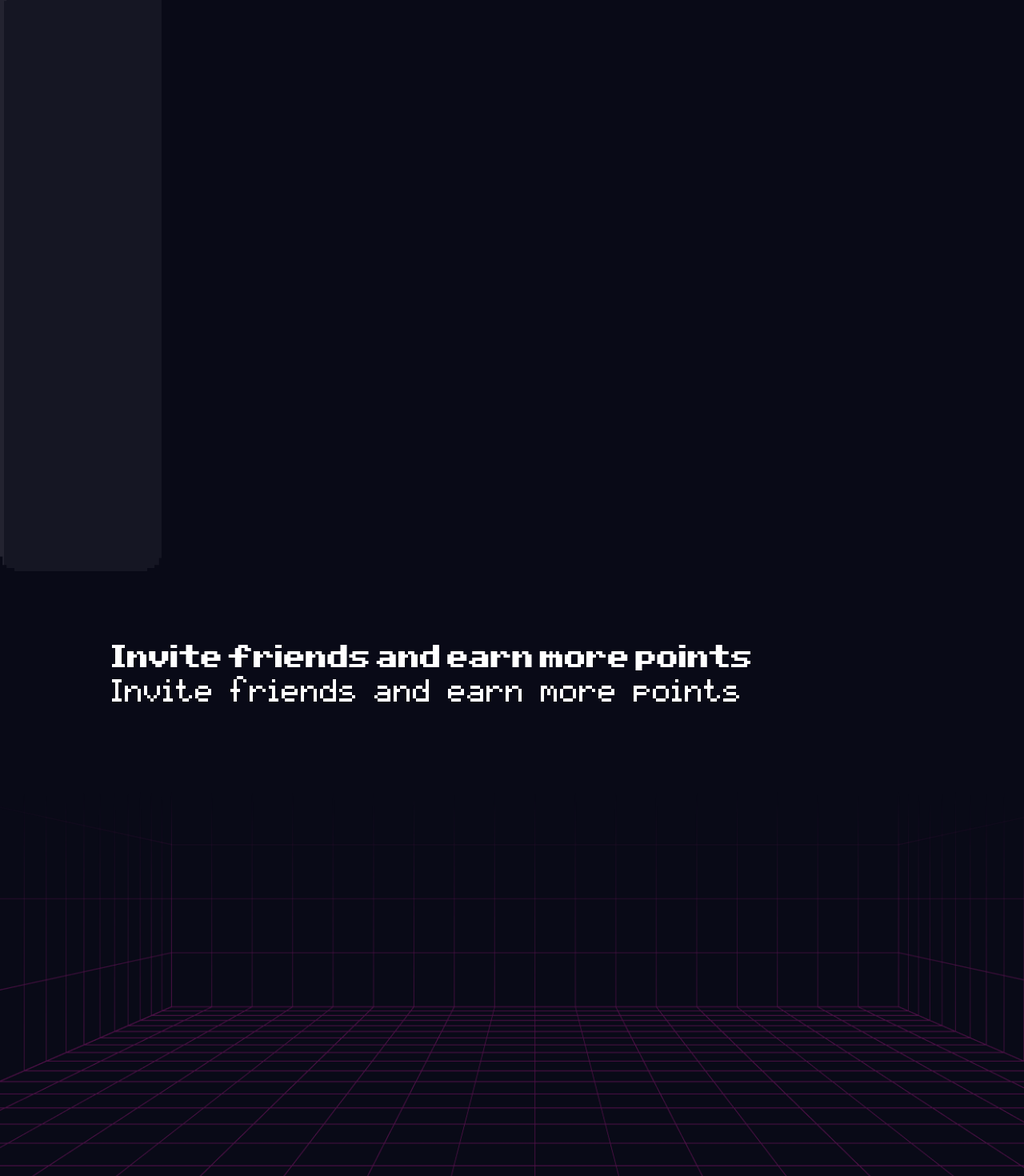
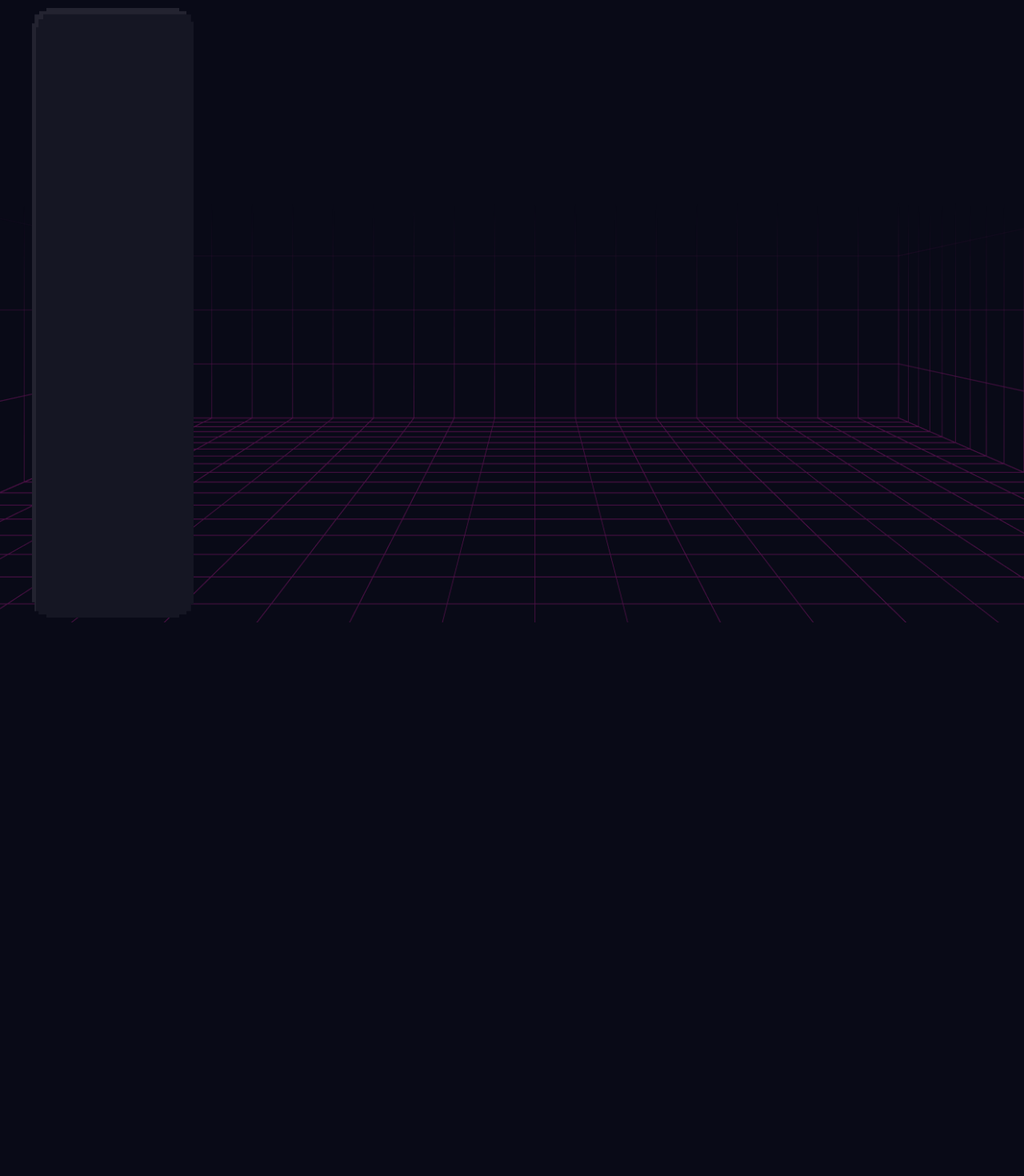
Before and after one commit to ovdink/dashboard-pixel-test, a React app: page / in a window 1280 px wide. Shown: the part 22-1492 px from the top of the page at 80% size. After the commit the page ends 800 px from the top, so only its background shows below. Built offline with nearby package versions, Linux system fonts and the light colour scheme.

Commit message:
fix menu position; changed main wrapper

```diff
--- a/src/components/core/SideMenu/units.ts
+++ b/src/components/core/SideMenu/units.ts
@@ -3,8 +3,12 @@
 import template from './images/sidebar-template.png';
 
 export const Container = styled.div`
+    position: sticky;
+    top: 0;
+    left: 0;
+
     width: 202px;
-    height: calc(100vh - 64px);
+    height: 762px;
 
     background-image: url(${template});
     background-repeat: no-repeat;
--- a/src/pages/MainPage/index.tsx
+++ b/src/pages/MainPage/index.tsx
@@ -4,10 +4,10 @@
     return (
         <STYLE.PageWrapper>
             {/* test font */}
-            <h1 style={{ color: 'white' }}>Invite friends and earn more points</h1>
+            {/* <h1 style={{ color: 'white' }}>Invite friends and earn more points</h1>
             <h1 style={{ fontFamily: 'PixelMix', color: 'white' }}>
                 Invite friends and earn more points
-            </h1>
+            </h1> */}
         </STYLE.PageWrapper>
     );
 };
--- a/src/pages/units.ts
+++ b/src/pages/units.ts
@@ -5,12 +5,8 @@
 export const PageWrapper = styled.div`
     position: relative;
 
-    display: flex;
-    flex-direction: column;
-
     width: 100%;
     max-width: ${theme.maxContentWidth};
-    margin-top: 80px;
 
     overflow: hidden;
 `;
--- a/src/router/index.tsx
+++ b/src/router/index.tsx
@@ -10,9 +10,9 @@
 export const NavigationRouter = () => {
     return (
         <Router>
-            <SideMenu />
+            <S.MainWrapper>
+                <SideMenu />
 
-            <S.MainWrapper>
                 <Routes>
                     <Route path={C.MAIN_PAGE} element={<PAGES.MainPage />} />
 
--- a/src/router/units.ts
+++ b/src/router/units.ts
@@ -1,38 +1,16 @@
 import styled from '@emotion/styled';
-
-import { toEnd } from 'styles';
 
 import backgroundMask from 'images/background-mask.png';
 
 export const MainWrapper = styled.div`
-    display: flex;
-    flex-direction: column;
-    align-items: center;
-
     width: 100%;
     height: 100%;
     min-height: 100vh;
+    padding: 32px 40px;
 
     background-image: url(${backgroundMask});
     background-position: 50%;
     background-size: cover;
 
-    ${toEnd('mobile')} {
-        padding: 4px 8px 8px;
-    }
+    overflow: hidden;
 `;
-
-export const BackgroundBlock = styled.div`
-    position: fixed;
-    left: 0%;
-    top: 0%;
-    right: 0%;
-    bottom: 0%;
-
-    width: 100%;
-    height: 100%;
-
-    overflow: hidden;
-
-    z-index: -1;
-`;
--- a/src/styles/const.ts
+++ b/src/styles/const.ts
@@ -2,7 +2,7 @@
     borderRadiusPrimary: '',
     borderRadiusSecondary: '',
 
-    maxContentWidth: '1000px', // change
+    maxContentWidth: '1082px', // change
 
     text: {
         superTiny: {
```
